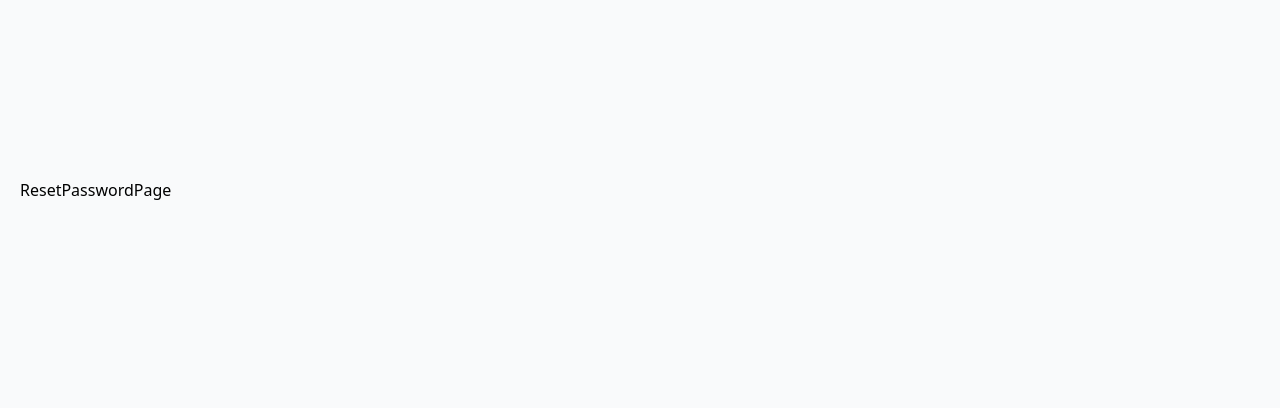
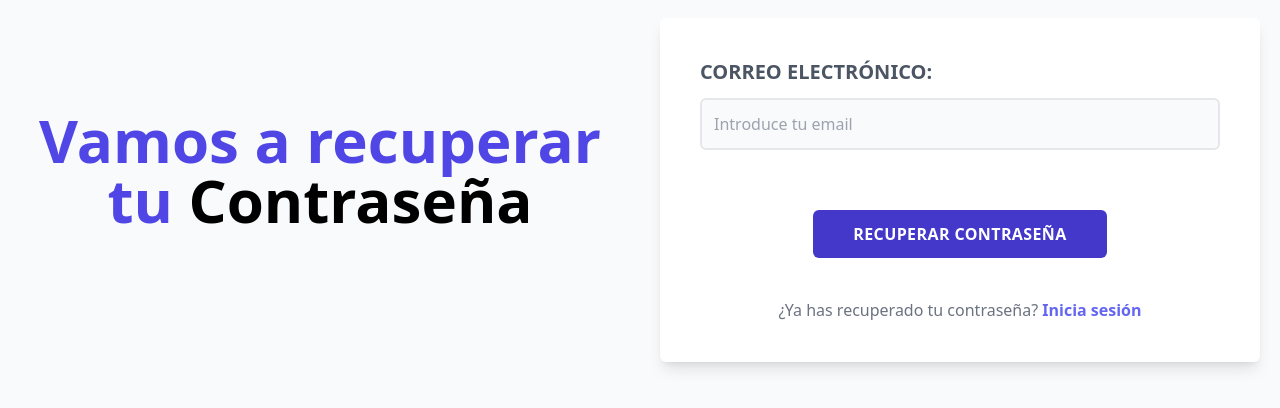
Before and after one commit to LuismySantana/MERN_Fullstack-Website-apv, a React (Vite) app in the folder Frontend/: page /reset-password in a window 1280 px wide. Shown: the part 210-618 px from the top of the page. Built offline with nearby package versions, Linux system fonts and the light colour scheme.

Commit message:
Done reset password front and general corrections

```diff
--- a/Frontend/src/pages/LoginPage.jsx
+++ b/Frontend/src/pages/LoginPage.jsx
@@ -12,12 +12,12 @@ const LoginPage = () => {
                 </h1>
             </div>
 
-            <div className="bg-white p-5 shadow-lg rounded-md">
+            <div className="bg-white p-10 shadow-lg rounded-md">
                 <form
                     action=""
                     className="flex flex-col"
                 >
-                    <div className="my-5">
+                    <div className="mb-5">
                         <label
                             htmlFor="login_email"
                             className="uppercase text-gray-600 block text-xl font-bold"
@@ -60,9 +60,13 @@ const LoginPage = () => {
                 <nav className="mt-10 text-center flex flex-col gap-2 text-gray-500">
                     <p>
                         ¿No tienes una cuenta? {""}
-                        <Link to="/register" className="font-bold text-indigo-500 transition-colors hover:text-indigo-700">Regístrate</Link>
+                        <Link
+                            className="font-bold text-indigo-500 transition-colors hover:text-indigo-700"
+                            to="/register">Regístrate</Link>
                     </p>
-                    <Link to="/reset-password" className="font-bold text-indigo-500 transition-colors hover:text-indigo-700">Olvidé mi contraseña</Link>
+                    <Link
+                        className="font-bold text-indigo-500 transition-colors hover:text-indigo-700"
+                        to="/reset-password">Olvidé mi contraseña</Link>
                 </nav>
             </div>
         </>
--- a/Frontend/src/pages/RegisterPage.jsx
+++ b/Frontend/src/pages/RegisterPage.jsx
@@ -6,18 +6,18 @@ const RegisterPage = () => {
 	return (
 		<>
 			<div>
-				<h1 className=" w-fit mb-10 text-indigo-600 font-black text-5xl md:text-6xl text-center md:text-left">
+				<h1 className=" w-fit mb-10 text-indigo-600 font-black text-5xl md:text-6xl text-center">
 					Crea tu cuenta y Administra tus {""}
 					<span className="text-black">Pacientes</span>
 				</h1>
 			</div>
 
-			<div className="bg-white p-5 shadow-lg rounded-md">
+			<div className="bg-white p-10 shadow-lg rounded-md">
 				<form
 					action=""
 					className="flex flex-col"
 				>
-					<div className="my-5">
+					<div className="mb-5">
 						<label
 							htmlFor="register_name"
 							className="uppercase text-gray-600 block text-xl font-bold"
@@ -92,7 +92,9 @@ const RegisterPage = () => {
                 >
                     <p>
                         ¿Ya tienes una cuenta? {""}
-                        <Link to="/" className="font-bold text-indigo-500 transition-colors hover:text-indigo-700">Inicia sesión</Link>
+                        <Link
+							className="font-bold text-indigo-500 transition-colors hover:text-indigo-700"
+							to="/">Inicia sesión</Link>
                     </p>
                 </nav>
 			</div>
--- a/Frontend/src/pages/ResetPasswordPage.jsx
+++ b/Frontend/src/pages/ResetPasswordPage.jsx
@@ -1,10 +1,60 @@
+import { Link } from "react-router-dom"
+
+
 
 const ResetPasswordPage = () => {
-  return (
-    <div>
-        <p>ResetPasswordPage</p>
-    </div>
-  )
+	return (
+		<>
+			<div>
+				<h1 className="mb-10 text-indigo-600 font-black text-5xl md:text-6xl text-center">
+					Vamos a recuperar tu {""}
+					<span className="text-black">Contraseña</span>
+				</h1>
+			</div>
+
+			<div className="bg-white p-10 shadow-lg rounded-md">
+				<form
+					action=""
+					className="flex flex-col"
+				>
+					<div className="mb-5">
+						<label
+							htmlFor="login_email"
+							className="uppercase text-gray-600 block text-xl font-bold"
+						>
+							Correo Electrónico:
+						</label>
+						<input
+							type="email"
+							placeholder="Introduce tu email"
+							id="reset_password_email"
+							className="border-2 rounded-md w-full p-3 mt-3 bg-gray-50"
+						/>
+					</div>
+
+					<input
+						type="submit"
+						value="Recuperar contraseña"
+						id="reset_password_submit"
+						className="w-full md:w-auto py-3 px-10 mt-10 block mx-auto rounded-md
+                                bg-indigo-700 text-white uppercase font-bold tracking-wide transition-colors duration-300
+                                hover:bg-indigo-800 hover:cursor-pointer"
+					/>
+				</form>
+
+				<nav
+                    className="mt-10 text-center flex flex-col gap-2 text-gray-500"
+                >
+                    <p>
+                        ¿Ya has recuperado tu contraseña? {""}
+                        <Link
+							className="font-bold text-indigo-500 transition-colors hover:text-indigo-700"
+							to="/">Inicia sesión</Link>
+                    </p>
+                </nav>
+			</div>
+		</>
+	)
 }
 
 
```
